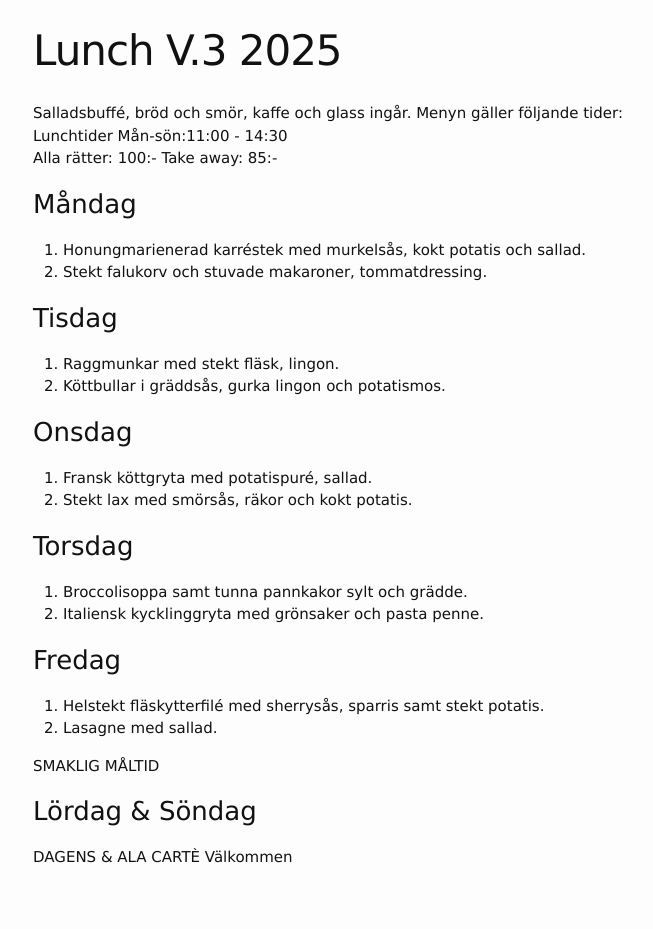
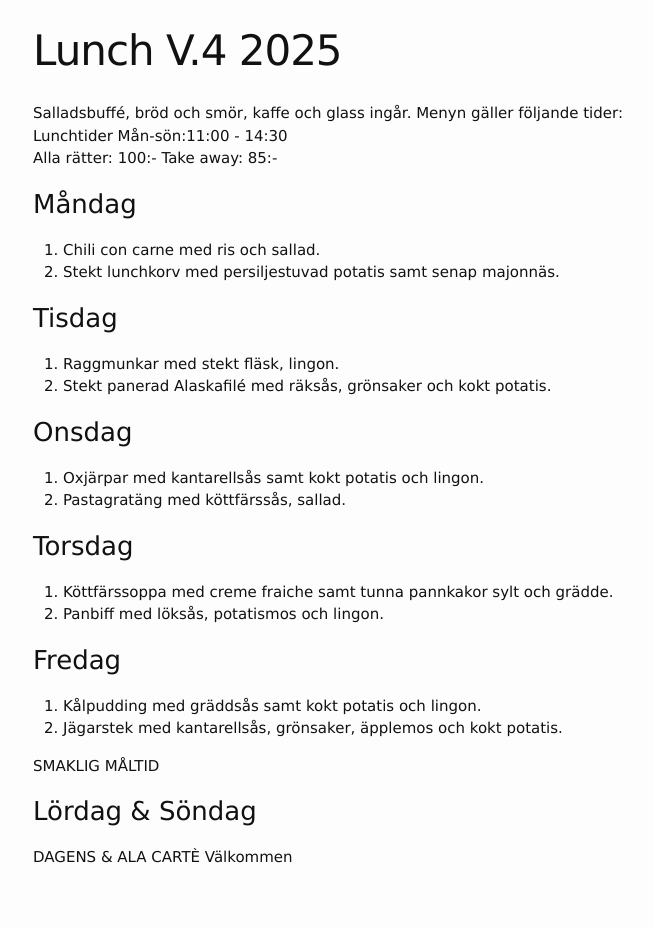
Before and after one commit to FarInn62/farinn62.github.io, a Jekyll site: the page built from lunch.md, in a window 1280 px wide. Shown: the whole page, without its empty margins (237-890 px from the left). Built offline with Jekyll 4.4.1, drawn with Linux system fonts in a browser that asks for light colours.

Commit message:
Update lunch.md

```diff
--- a/lunch.md
+++ b/lunch.md
@@ -1,6 +1,6 @@
 ---
 layout: foodmenu
-title: Lunch V.3 2025
+title: Lunch V.4 2025
 permalink: /lunch/
 published: true
 ---
@@ -11,28 +11,28 @@ Alla rätter: 100:- Take away: 85:-
 
 ### Måndag
 
-1. Honungmarienerad karréstek med murkelsås, kokt potatis och sallad.
-2. Stekt falukorv och stuvade makaroner, tommatdressing.
+1. Chili con carne med ris och sallad.
+2. Stekt lunchkorv med persiljestuvad potatis samt senap majonnäs.
 
 ### Tisdag
 
 1. Raggmunkar med stekt fläsk, lingon.
-2. Köttbullar i gräddsås, gurka lingon och potatismos.
+2. Stekt panerad Alaskafilé med räksås, grönsaker och kokt potatis.
 
 ### Onsdag
 
-1. Fransk köttgryta med potatispuré, sallad.
-2. Stekt lax med smörsås, räkor och kokt potatis.
+1. Oxjärpar med kantarellsås samt kokt potatis och lingon.
+2. Pastagratäng med köttfärssås, sallad.
 
 ### Torsdag
 
-1. Broccolisoppa samt tunna pannkakor sylt och grädde.
-2. Italiensk kycklinggryta med grönsaker och pasta penne.
+1. Köttfärssoppa med creme fraiche samt tunna pannkakor sylt och grädde.
+2. Panbiff med löksås, potatismos och lingon.
 
 ### Fredag
 
-1. Helstekt fläskytterfilé med sherrysås, sparris samt stekt potatis.
-2. Lasagne med sallad.
+1. Kålpudding med gräddsås samt kokt potatis och lingon.
+2. Jägarstek med kantarellsås, grönsaker, äpplemos och kokt potatis.
 
 SMAKLIG MÅLTID
 ### Lördag & Söndag
```
